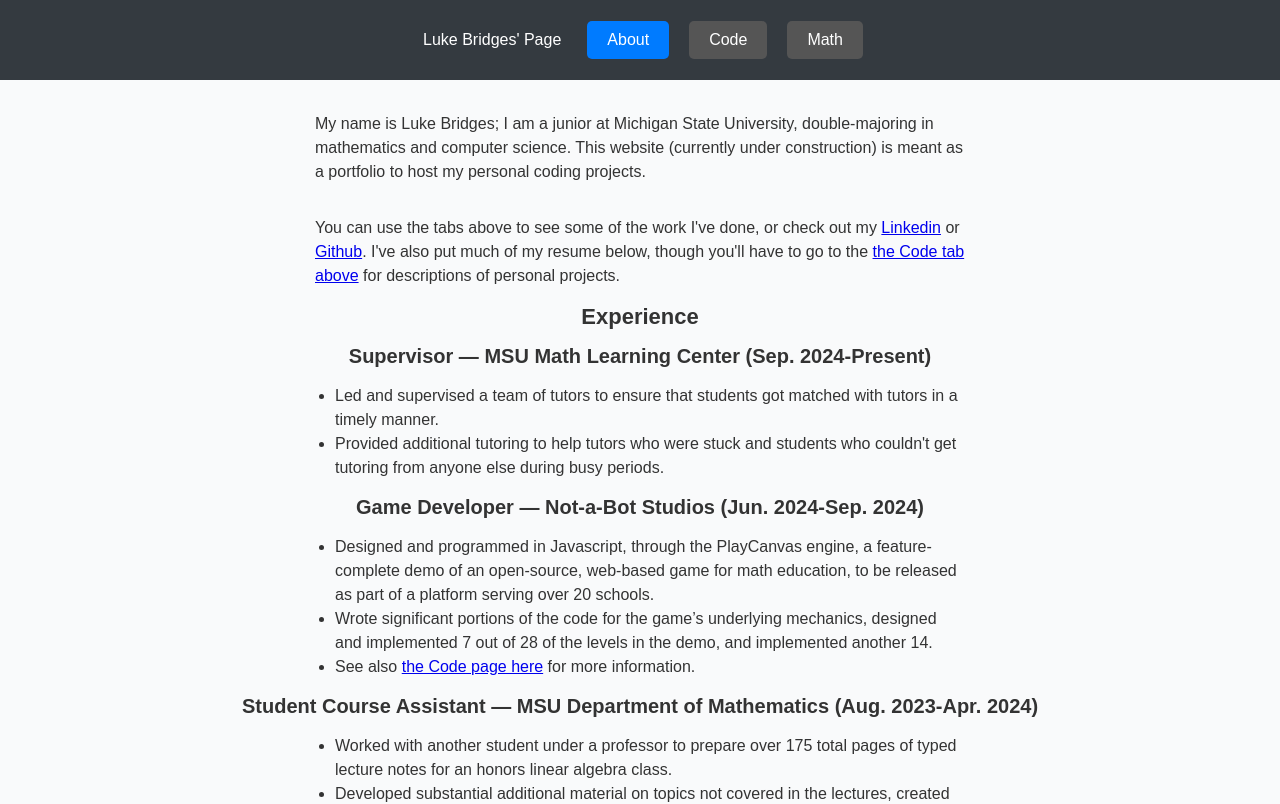
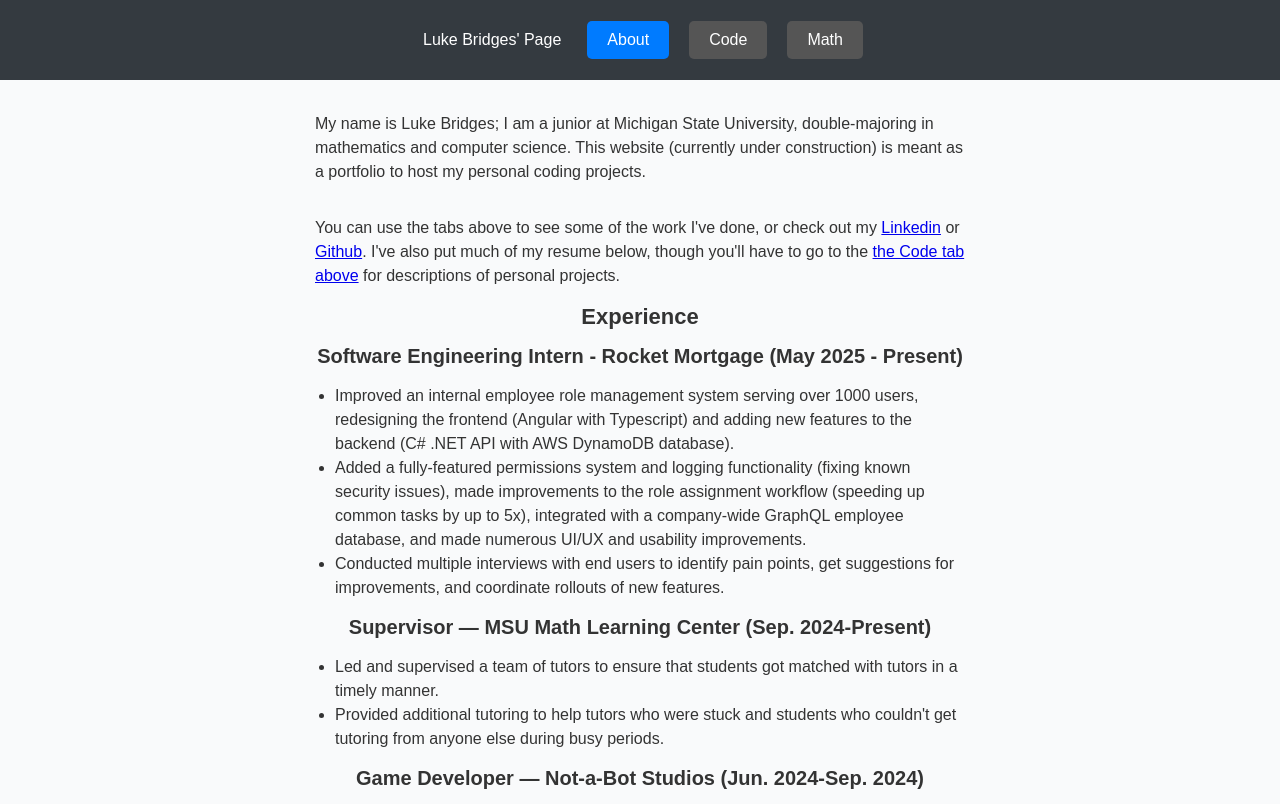
Before and after one commit to LukeBridges123/lukebridges123.github.io, a React (Vite) app: page / in a window 1280 px wide. Shown: the top 804 px of the page. Built offline with nearby package versions, Linux system fonts and the light colour scheme.

Commit message:
Added Linkedin description of Rocket internship to about page

```diff
--- a/src/routes/about.jsx
+++ b/src/routes/about.jsx
@@ -11,6 +11,12 @@ export default function AboutPage(){
             you'll have to go to the <Link to="/code">the Code tab above</Link> for descriptions of personal projects.</p>
 
             <h1>Experience</h1>
+            <h2>Software Engineering Intern - Rocket Mortgage (May 2025 - Present)</h2>
+            <ul>
+                <li>Improved an internal employee role management system serving over 1000 users, redesigning the frontend (Angular with Typescript) and adding new features to the backend (C# .NET API with AWS DynamoDB database).</li>
+                <li>Added a fully-featured permissions system and logging functionality (fixing known security issues), made improvements to the role assignment workflow (speeding up common tasks by up to 5x), integrated with a company-wide GraphQL employee database, and made numerous UI/UX and usability improvements.</li>
+                <li>Conducted multiple interviews with end users to identify pain points, get suggestions for improvements, and coordinate rollouts of new features.</li>
+            </ul>
             <h2>Supervisor — MSU Math Learning Center (Sep. 2024-Present)</h2>
             <ul>
                 <li>Led and supervised a team of tutors to ensure that students got matched with tutors in a timely manner. </li>
```
